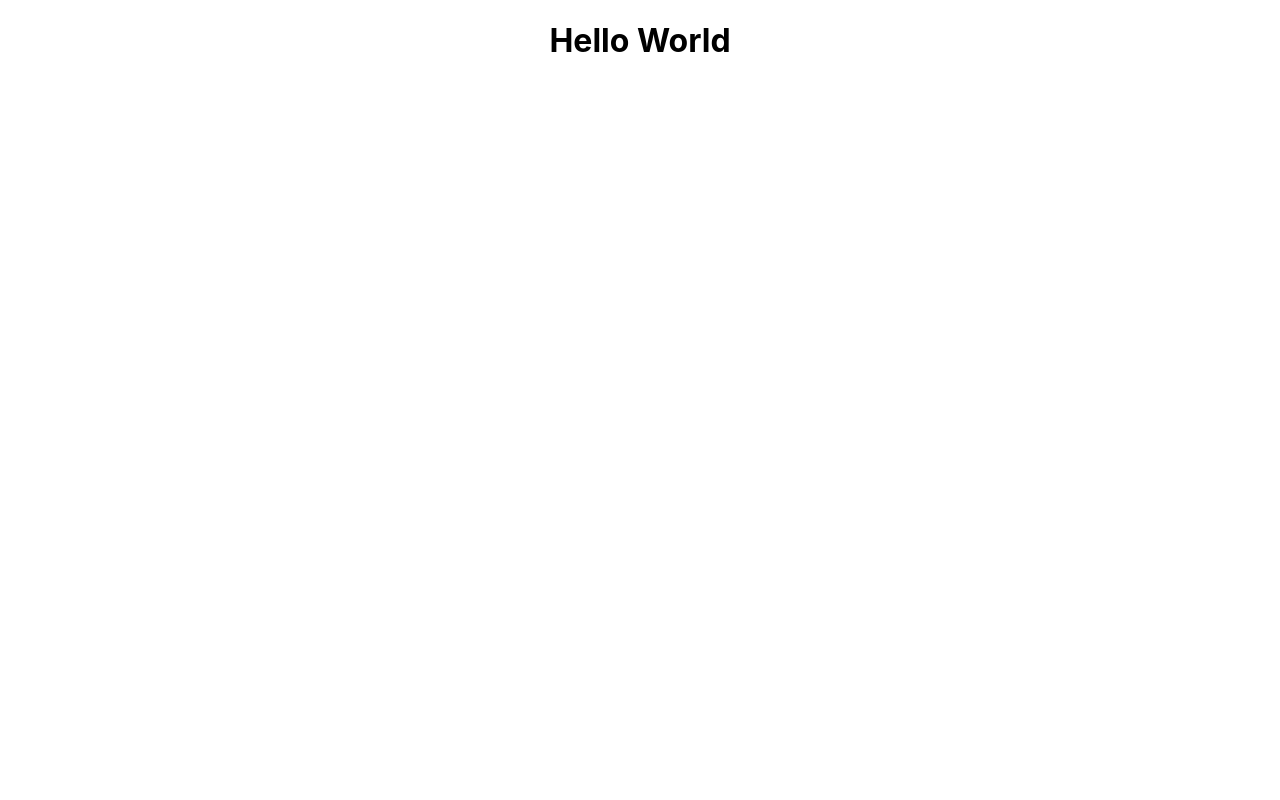
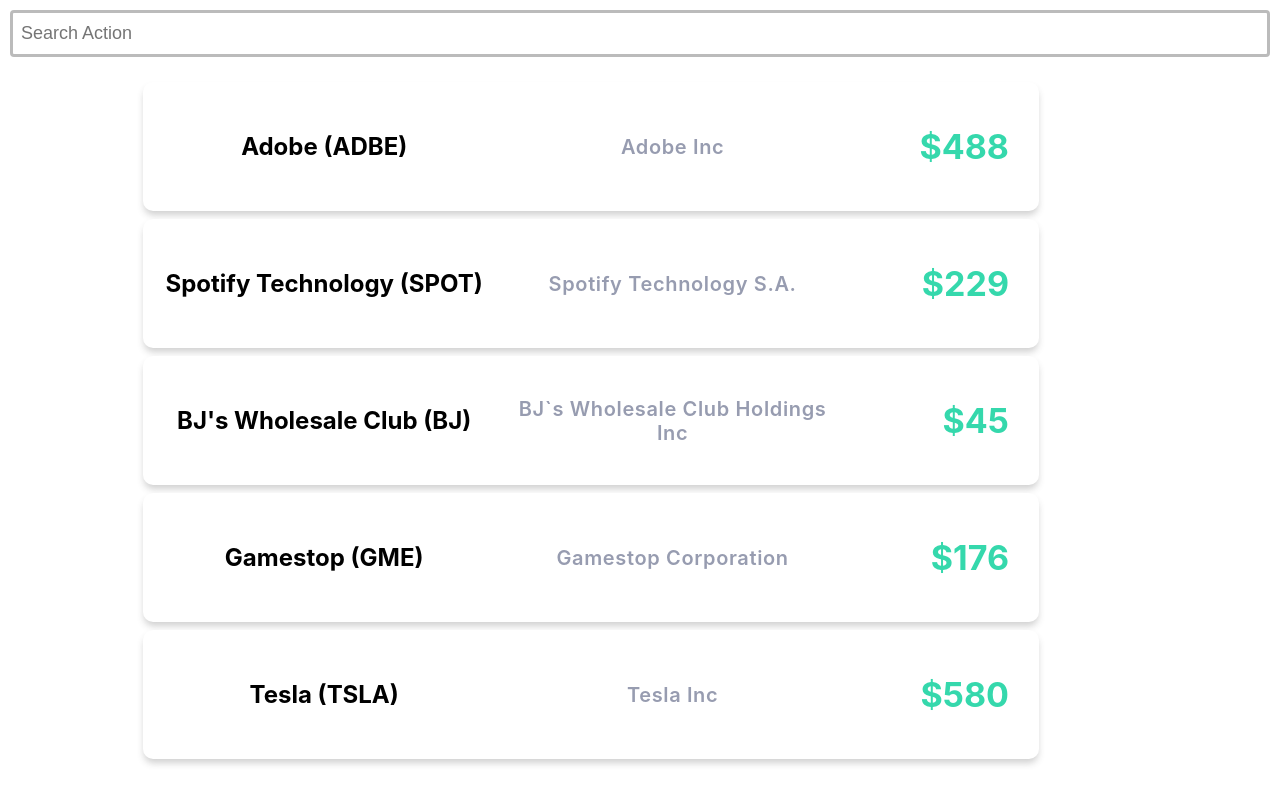
Before and after one commit to AlejoRamirezGismondi/FrontHood-AseCa, a React (Create React App) app: page /search in a window 1280 px wide. Built offline with nearby package versions, Linux system fonts and the light colour scheme.

Commit message:
search bar and actions display

```diff
--- a/src/components/Router/Router.tsx
+++ b/src/components/Router/Router.tsx
@@ -1,13 +1,15 @@
 import {Route, Switch, BrowserRouter} from 'react-router-dom';
 import React from 'react';
 import ActionDetails from "../ActionDetails/ActionDetails";
+import Search from "../Search/Search"
 
 const Router = () => {
 
   return (
     <BrowserRouter>
       <Switch>
-        <Route path={"/"} component={ActionDetails}/>
+        <Route path={"/"} exact component={ActionDetails}/>
+        <Route path={"/search"} exact component={Search}/>
       </Switch>
     </BrowserRouter>
   )
--- /dev/null
+++ b/src/components/Search/Search.css
@@ -0,0 +1,44 @@
+.container {
+    width: 70%;
+    background-color: #fff;
+    border-radius: 0 0 12px 12px;
+    padding: 15px 15px 20px;
+    display: grid;
+    row-gap: 8px;
+    margin-right: 10%;
+    margin-left: 10%;
+}
+
+.action-card{
+    display: grid;
+    grid-template-columns: 2fr 2fr 1fr;
+    align-items: center;
+    padding: 10px 30px 10px 10px;
+    overflow: hidden;
+    border-radius: 10px;
+    box-shadow: 0 5px 7px -1px rgba(51, 51, 51, 0.23);
+    cursor: pointer;
+    background-color: #fff;
+}
+
+.action-card:hover {
+    transform: scale(1.05);
+    box-shadow: 0 9px 47px 11px rgba(51, 51, 51, 0.18);
+}
+
+.action-card-title {
+
+}
+.action-card-company {
+    color: #979cb0;
+    font-weight: 600;
+    font-size: 20px;
+    letter-spacing: 0.64px;
+    margin-left: 12px;
+}
+.action-card-price {
+    color: #35d8ac;
+    font-weight: 700;
+    font-size: 34px;
+    text-align: right;
+}
--- /dev/null
+++ b/src/components/Search/Search.tsx
@@ -0,0 +1,29 @@
+import React from 'react';
+import "./Search.css";
+import SearchBar from "./SearchBar";
+import actions from "./action_data"
+
+const Search = () => {
+
+    function viewDetails(id) {
+        console.log(id)
+    }
+
+    const actionList = actions.map((item) =>
+        <div className="action-card" key={item.id} onClick={() => viewDetails(item.id)}>
+            <h2 className="action-card-title">{item.action_name} ({item.symbol})</h2>
+            <p className="action-card-company">{item.company_name}</p>
+            <p className="action-card-price">${item.price}</p>
+        </div>
+    )
+    return (
+        <div>
+            <SearchBar/>
+            <div className="container">
+                {actionList}
+            </div>
+        </div>
+    );
+}
+
+export default Search
--- /dev/null
+++ b/src/components/Search/SearchBar.css
@@ -0,0 +1,14 @@
+
+
+.component-search-input {
+    margin: 10px;
+}
+
+.component-search-input input {
+    border-radius: 4px;
+    border: 3px solid #bbb;
+    box-sizing: border-box;
+    font-size: 18px;
+    padding: 10px 8px;
+    width: 100%;
+}
--- /dev/null
+++ b/src/components/Search/SearchBar.tsx
@@ -0,0 +1,12 @@
+import "./SearchBar.css";
+
+const SearchBar = () => (
+    <div className="component-search-input">
+        <input
+            type="text"
+            id="action-search"
+            placeholder="Search Action"/>
+    </div>
+);
+
+export default SearchBar;
--- /dev/null
+++ b/src/components/Search/action_data.tsx
@@ -0,0 +1,41 @@
+import React from 'react';
+
+const actions_mock = [
+    {
+        id: 1,
+        action_name: "Adobe",
+        symbol: "ADBE",
+        company_name: "Adobe Inc",
+        price: 488
+    },
+    {
+        id: 2,
+        action_name: "Spotify Technology",
+        symbol: "SPOT",
+        company_name: "Spotify Technology S.A.",
+        price: 229
+    },
+    {
+        id: 3,
+        action_name: "BJ's Wholesale Club",
+        symbol: "BJ",
+        company_name: "BJ`s Wholesale Club Holdings Inc",
+        price: 45
+    },
+    {
+        id: 4,
+        action_name: "Gamestop",
+        symbol: "GME",
+        company_name: "Gamestop Corporation",
+        price: 176
+    },
+    {
+        id: 5,
+        action_name: "Tesla",
+        symbol: "TSLA",
+        company_name: "Tesla Inc",
+        price: 580
+    },
+]
+
+export default actions_mock
```
